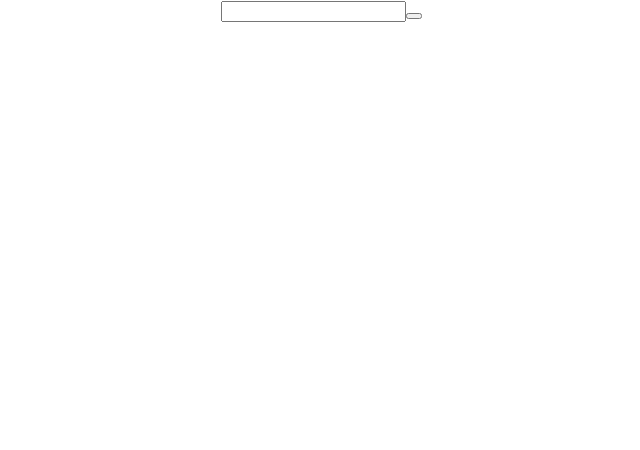
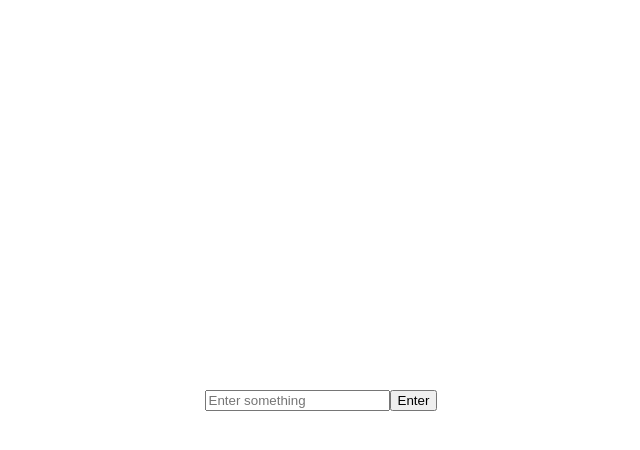
Before and after one commit to VladimirRM/Visual-React-td, a React (Create React App) app: page / in a window 1280 px wide. Shown: the top 450 px of the page, without its empty margins (319-959 px from the left). Built offline with nearby package versions, Linux system fonts and the light colour scheme.

Commit message:
add start css

```diff
--- a/src/App.css
+++ b/src/App.css
@@ -1,38 +1,8 @@
-.App {
-  text-align: center;
+.wrapper{
+  display: flex;
+  justify-content: center;
+  align-items: center;
+  min-height: 100vh;
+  width: 100%;
+
 }
-
-.App-logo {
-  height: 40vmin;
-  pointer-events: none;
-}
-
-@media (prefers-reduced-motion: no-preference) {
-  .App-logo {
-    animation: App-logo-spin infinite 20s linear;
-  }
-}
-
-.App-header {
-  background-color: #282c34;
-  min-height: 100vh;
-  display: flex;
-  flex-direction: column;
-  align-items: center;
-  justify-content: center;
-  font-size: calc(10px + 2vmin);
-  color: white;
-}
-
-.App-link {
-  color: #61dafb;
-}
-
-@keyframes App-logo-spin {
-  from {
-    transform: rotate(0deg);
-  }
-  to {
-    transform: rotate(360deg);
-  }
-}
--- a/src/App.js
+++ b/src/App.js
@@ -5,8 +5,8 @@ function App() {
   return (
     <div className="App">
 <div className="wrapper">
-  <input type="text" />
-  <button></button>
+  <input type="text"  placeholder='Enter something'/>
+  <button className='enter'>Enter</button>
 </div>
     </div>
   );
```
